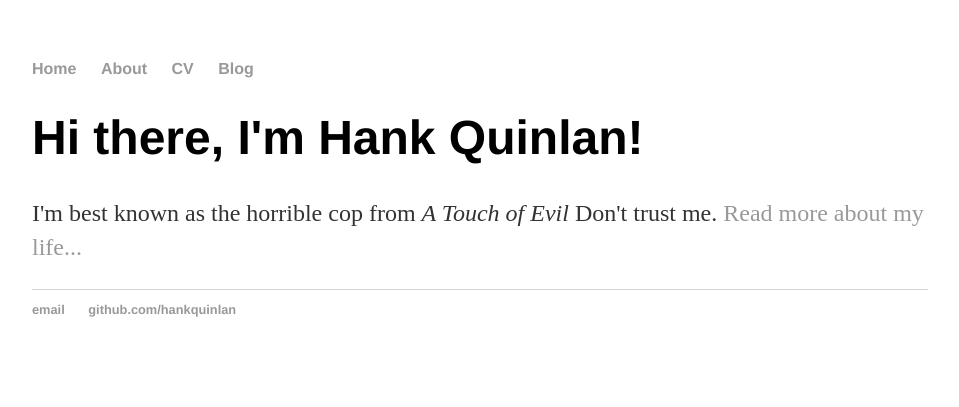
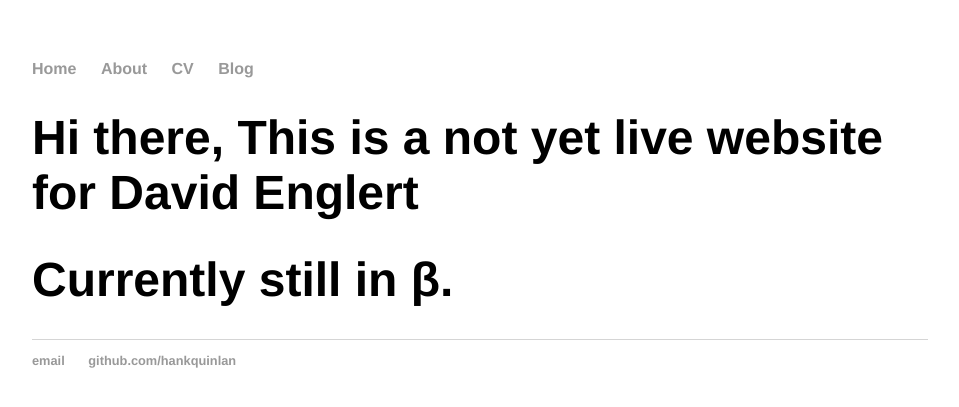
Before and after one commit to denglert/denglert.github.io, a Jekyll site: the page built from index.html, in a window 1280 px wide. Shown: the top 407 px of the page, without its empty margins (160-1119 px from the left). Built offline with Jekyll 4.4.1, drawn with Linux system fonts in a browser that asks for light colours.

Commit message:
Beta disclaimer

```diff
--- a/_config.yml
+++ b/_config.yml
@@ -2,3 +2,6 @@ name: David Englert
 markdown: kramdown
 
 permalink: /blog/:year/:month/:day/:title
+
+plugins:
+  - jekyll-sitemap
--- a/index.html
+++ b/index.html
@@ -3,6 +3,6 @@ layout: default
 title: David Englert
 ---
 <div class="blurb">
-	<h1>Hi there, I'm Hank Quinlan!</h1>
-	<p>I'm best known as the horrible cop from <em>A Touch of Evil</em> Don't trust me. <a href="/about">Read more about my life...</a></p>
+	<h1>Hi there, This is a not yet live website for David Englert</h1>
+	<h1>Currently still in &beta;.</h1>
 </div><!-- /.blurb -->
```
